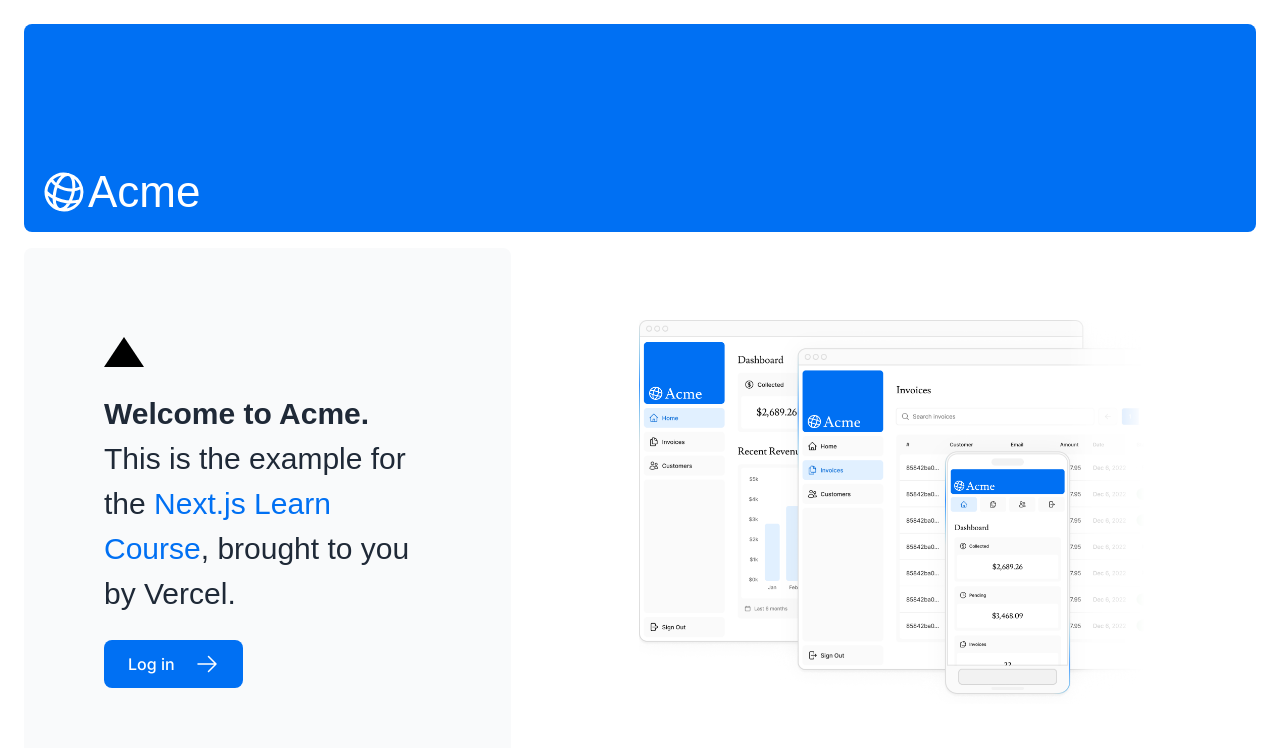
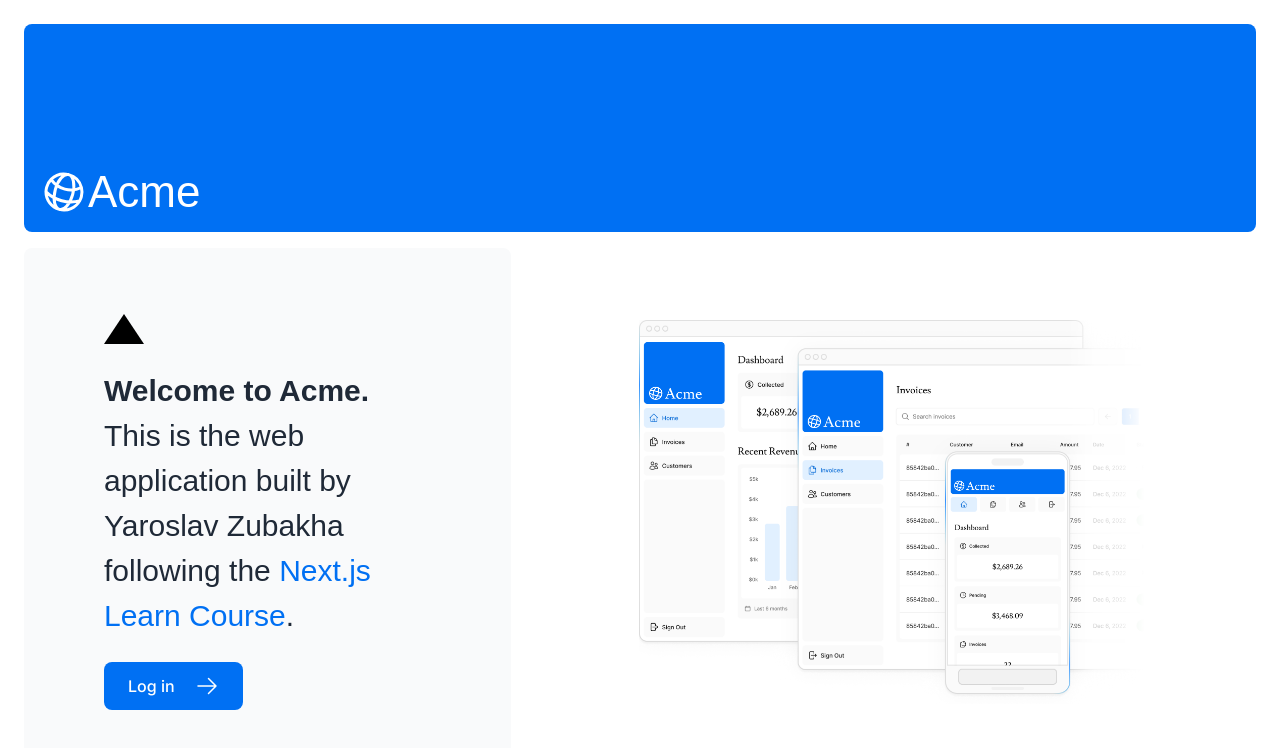
Before and after one commit to Roverp1/nextJS_project.ts, a Next.js app: page / in a window 1280 px wide. Shown: the top 748 px of the page. Built offline with nearby package versions, Linux system fonts and the light colour scheme; a web font is replaced by a local one.

Commit message:
Change main page text

```diff
--- a/app/page.tsx
+++ b/app/page.tsx
@@ -16,11 +16,11 @@ export default function Page() {
             className="h-0 w-0 border-b-[30px] border-l-[20px] border-r-[20px] border-b-black border-l-transparent border-r-transparent"
           />
           <p className={`${lusitana.className} text-xl text-gray-800 md:text-3xl md:leading-normal`}>
-            <strong>Welcome to Acme.</strong> This is the example for the{' '}
+            <strong>Welcome to Acme.</strong> This is the web application built by Yaroslav Zubakha following the{' '}
             <a href="https://nextjs.org/learn/" className="text-blue-500">
               Next.js Learn Course
             </a>
-            , brought to you by Vercel.
+            .
           </p>
           <Link
             href="/login"
```
